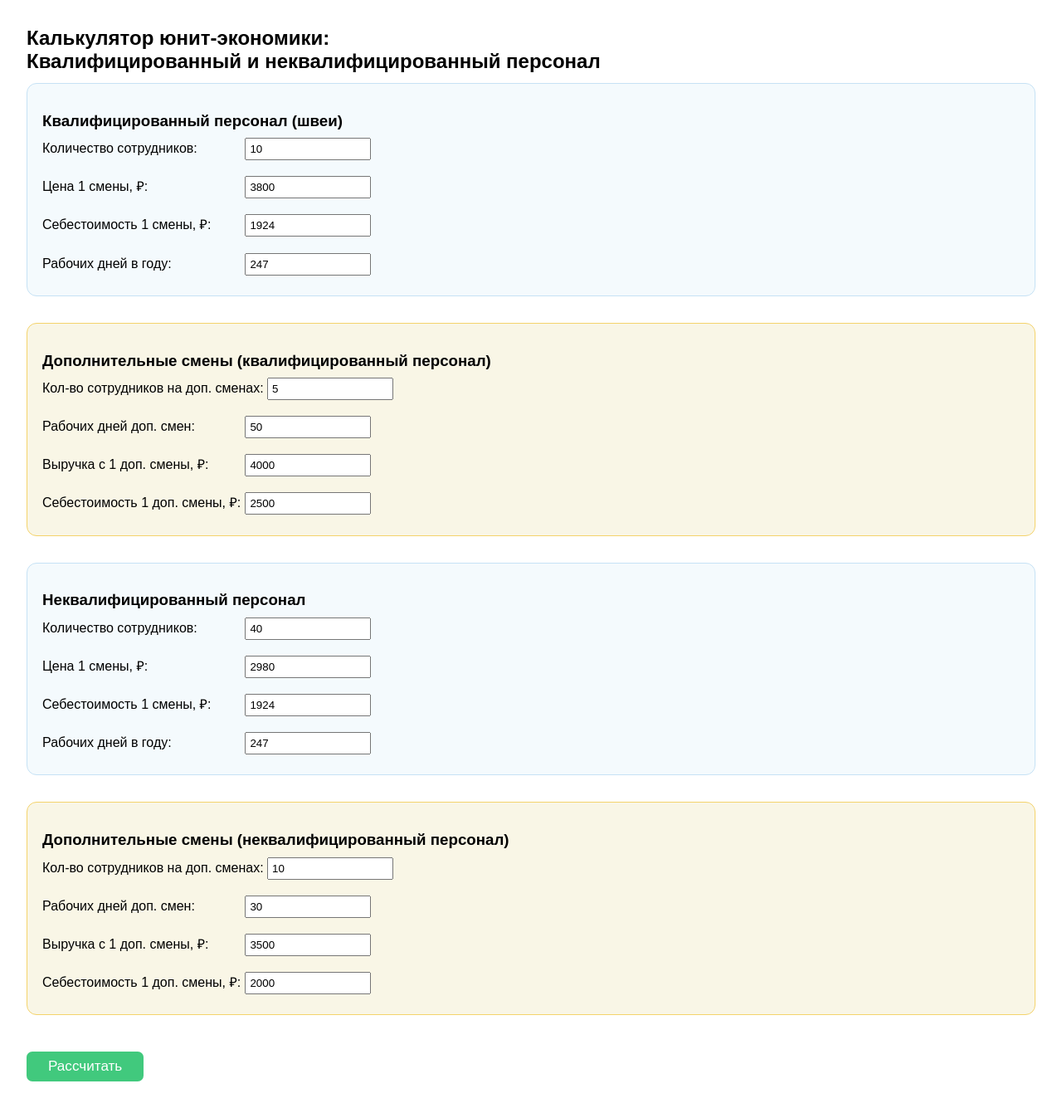
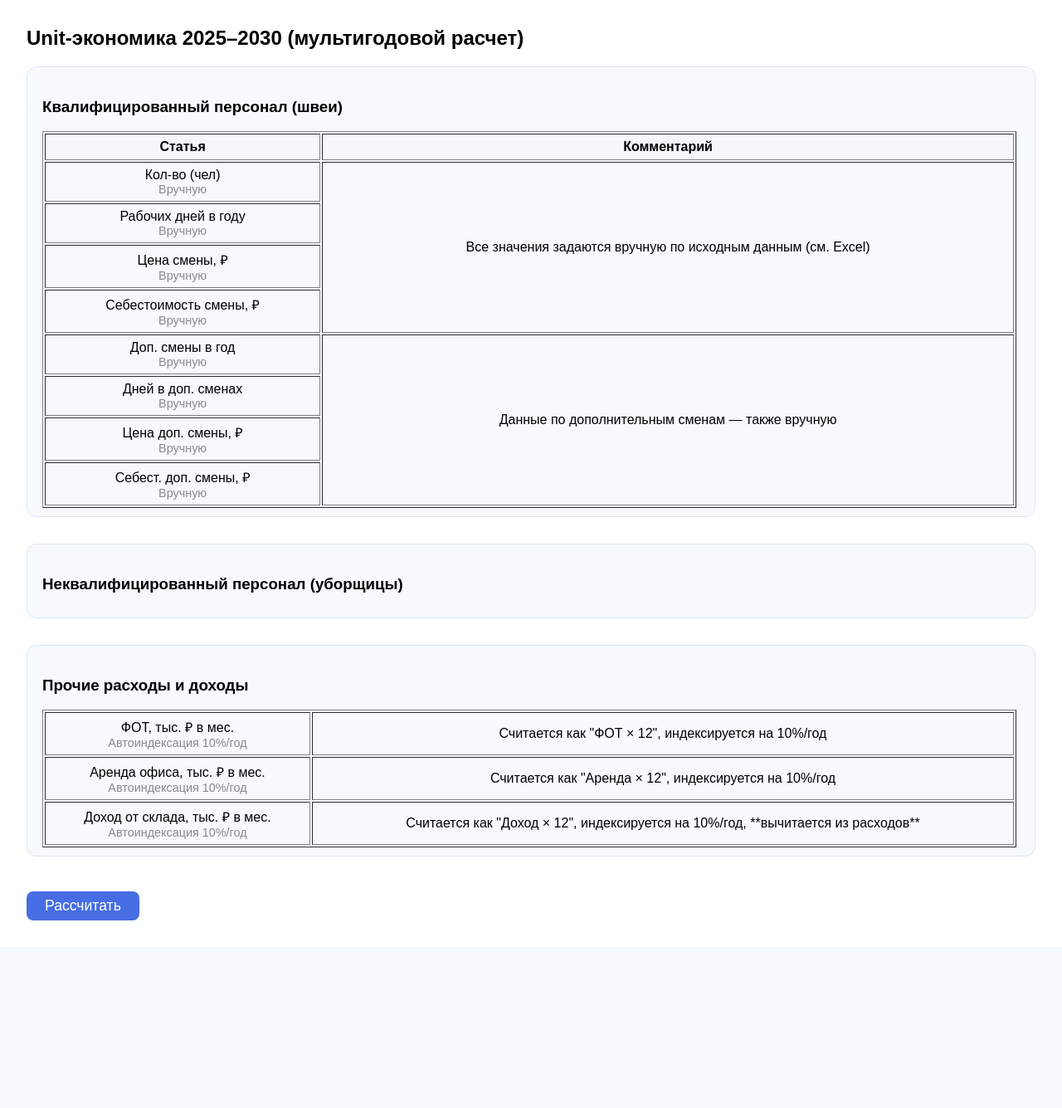
Before and after one commit to maslovmaksim92/tg_bots, a FastAPI app: page /unit-economy/ in a window 1280 px wide. Shown: the whole page at 83% size. After the commit the page ends 1109 px from the top, so only its background shows below. Run offline with FastAPI, Linux system fonts and the light colour scheme; parts of the project's set-up code (start-up, migrations or seed data) failed here and were passed over.

Commit message:
Update unit_economy_form.html

```diff
--- a/unit_economy/templates/unit_economy_form.html
+++ b/unit_economy/templates/unit_economy_form.html
@@ -2,194 +2,173 @@
 <html lang="ru">
 <head>
     <meta charset="UTF-8">
-    <title>Расчет юнит-экономики</title>
+    <title>Unit-экономика 2025–2030 (мультигодовой расчет)</title>
     <style>
         body { font-family: Arial, sans-serif; margin: 2rem; }
-        h2, h3 { margin-bottom: 0.5em; }
-        .form-block { margin-bottom: 1.2rem; }
-        label { display: inline-block; min-width: 240px; }
-        input[type=number] { width: 140px; padding: 4px; margin-right: 12px; }
-        button { padding: 8px 26px; margin-top: 12px; font-size: 1.07em; background: #41c97d; color: #fff; border: none; border-radius: 7px;}
-        .section { border: 1px solid #c6e2f5; border-radius: 12px; background: #f4fafd; padding: 15px 28px 5px 18px; margin-bottom: 2em; }
+        .section { border: 1px solid #dde5f3; border-radius: 12px; background: #f7fafd; padding: 18px 22px 10px 18px; margin-bottom: 2em; }
         .section-extra { background: #f9f6e6; border: 1px solid #f4d36b; }
-        .result-table { margin-top: 1.5rem; border-collapse: collapse; min-width: 620px; }
-        .result-table td, .result-table th { border: 1px solid #aaa; padding: 7px 13px; }
-        .result-table th { background: #e2eefc; }
-        .result-table tfoot th { background: #d1f9d1; }
+        .horizon-table th, .horizon-table td { text-align: center; padding: 6px; }
+        .horizon-table th { background: #f6f6fb; }
+        .horizon-table tr.section td { background: #e6f4fa; font-weight: bold; }
+        .horizon-table input { width: 80px; text-align: right; }
+        .horizon-table small { color: #888; font-size: 0.9em; display:block; }
+        .results-table { margin-top: 22px; border-collapse: collapse; width: 100%; min-width: 1200px;}
+        .results-table th, .results-table td { border: 1px solid #bbb; padding: 6px 10px; }
+        .results-table th { background: #e2eefc; }
+        .results-table td:last-child { color: #888; font-size: 0.98em;}
+        .btn-main { padding: 7px 22px; font-size: 1.1em; margin-top: 10px; border-radius: 8px; border: none; background: #466de3; color: #fff; cursor: pointer; }
+        .btn-main:hover { background: #2a4dbe; }
         .ai-block { border: 1px solid #81d08b; background: #f6fff6; border-radius: 10px; padding: 13px 18px; margin-top: 25px; font-size: 1.1em; }
-        .comment-col { color: #85837e; font-size: 0.99em; min-width: 160px;}
     </style>
 </head>
 <body>
-    <h2>Калькулятор юнит-экономики: <br>Квалифицированный и неквалифицированный персонал</h2>
-    <form method="post">
+    <h2>Unit-экономика 2025–2030 (мультигодовой расчет)</h2>
+    <form method="post" autocomplete="off">
         <div class="section">
             <h3>Квалифицированный персонал (швеи)</h3>
-            <div class="form-block">
-                <label>Количество сотрудников:</label>
-                <input type="number" name="q_count" required min="1" step="1" value="{{ form.q_count }}">
-            </div>
-            <div class="form-block">
-                <label>Цена 1 смены, ₽:</label>
-                <input type="number" name="q_price" required step="50" value="{{ form.q_price }}">
-            </div>
-            <div class="form-block">
-                <label>Себестоимость 1 смены, ₽:</label>
-                <input type="number" name="q_cost" required step="10" value="{{ form.q_cost }}">
-            </div>
-            <div class="form-block">
-                <label>Рабочих дней в году:</label>
-                <input type="number" name="q_days" required min="1" max="366" step="1" value="{{ form.q_days }}">
-            </div>
-        </div>
-        <div class="section section-extra">
-            <h3>Дополнительные смены (квалифицированный персонал)</h3>
-            <div class="form-block">
-                <label>Кол-во сотрудников на доп. сменах:</label>
-                <input type="number" name="q_extra_count" min="0" step="1" value="{{ form.q_extra_count }}">
-            </div>
-            <div class="form-block">
-                <label>Рабочих дней доп. смен:</label>
-                <input type="number" name="q_extra_days" min="0" max="366" step="1" value="{{ form.q_extra_days }}">
-            </div>
-            <div class="form-block">
-                <label>Выручка с 1 доп. смены, ₽:</label>
-                <input type="number" name="q_extra_price" min="0" step="10" value="{{ form.q_extra_price }}">
-            </div>
-            <div class="form-block">
-                <label>Себестоимость 1 доп. смены, ₽:</label>
-                <input type="number" name="q_extra_cost" min="0" step="10" value="{{ form.q_extra_cost }}">
-            </div>
-        </div>
-        <div class="section">
-            <h3>Неквалифицированный персонал</h3>
-            <div class="form-block">
-                <label>Количество сотрудников:</label>
-                <input type="number" name="nq_count" required min="1" step="1" value="{{ form.nq_count }}">
-            </div>
-            <div class="form-block">
-                <label>Цена 1 смены, ₽:</label>
-                <input type="number" name="nq_price" required step="50" value="{{ form.nq_price }}">
-            </div>
-            <div class="form-block">
-                <label>Себестоимость 1 смены, ₽:</label>
-                <input type="number" name="nq_cost" required step="10" value="{{ form.nq_cost }}">
-            </div>
-            <div class="form-block">
-                <label>Рабочих дней в году:</label>
-                <input type="number" name="nq_days" required min="1" max="366" step="1" value="{{ form.nq_days }}">
-            </div>
-        </div>
-        <div class="section section-extra">
-            <h3>Дополнительные смены (неквалифицированный персонал)</h3>
-            <div class="form-block">
-                <label>Кол-во сотрудников на доп. сменах:</label>
-                <input type="number" name="nq_extra_count" min="0" step="1" value="{{ form.nq_extra_count }}">
-            </div>
-            <div class="form-block">
-                <label>Рабочих дней доп. смен:</label>
-                <input type="number" name="nq_extra_days" min="0" max="366" step="1" value="{{ form.nq_extra_days }}">
-            </div>
-            <div class="form-block">
-                <label>Выручка с 1 доп. смены, ₽:</label>
-                <input type="number" name="nq_extra_price" min="0" step="10" value="{{ form.nq_extra_price }}">
-            </div>
-            <div class="form-block">
-                <label>Себестоимость 1 доп. смены, ₽:</label>
-                <input type="number" name="nq_extra_cost" min="0" step="10" value="{{ form.nq_extra_cost }}">
-            </div>
-        </div>
-        <button type="submit">Рассчитать</button>
-    </form>
-
-    {% if kval and nekval %}
-    <h3>Результаты расчёта</h3>
-    <table class="result-table">
+            <table class="horizon-table" border="1" style="width:100%; min-width:900px;">
                 <tr>
-            <th>Показатель</th>
-            <th>Квалиф.</th>
-            <th>Неквалиф.</th>
+                    <th>Статья</th>
+                    {% for year in YEARS %}
+                        <th>{{ year }}</th>
+                    {% endfor %}
                     <th>Комментарий</th>
                 </tr>
                 <tr>
-            <td>Смен в год</td>
-            <td>{{ kval.shifts_per_year }}</td>
-            <td>{{ nekval.shifts_per_year }}</td>
-            <td class="comment-col">{{ COMMENTS.shifts_per_year }}</td>
+                    <td>Кол-во (чел)<br><small>Вручную</small></td>
+                    {% for year in YEARS %}
+                        <td><input type="number" min="0" step="1" name="{{ year }}_q_count" value="{{ form[year]['q_count'] }}"></td>
+                    {% endfor %}
+                    <td rowspan="4">Все значения задаются вручную по исходным данным (см. Excel)</td>
                 </tr>
                 <tr>
-            <td>Выручка основная</td>
-            <td>{{ kval.main_revenue|round(2) }}</td>
-            <td>{{ nekval.main_revenue|round(2) }}</td>
-            <td class="comment-col">{{ COMMENTS.main_revenue }}</td>
+                    <td>Рабочих дней в году<br><small>Вручную</small></td>
+                    {% for year in YEARS %}
+                        <td><input type="number" min="1" max="366" step="1" name="{{ year }}_q_days" value="{{ form[year]['q_days'] }}"></td>
+                    {% endfor %}
                 </tr>
                 <tr>
-            <td>Себестоимость основная</td>
-            <td>{{ kval.main_cost|round(2) }}</td>
-            <td>{{ nekval.main_cost|round(2) }}</td>
-            <td class="comment-col">{{ COMMENTS.main_cost }}</td>
+                    <td>Цена смены, ₽<br><small>Вручную</small></td>
+                    {% for year in YEARS %}
+                        <td><input type="number" min="0" step="10" name="{{ year }}_q_price" value="{{ form[year]['q_price'] }}"></td>
+                    {% endfor %}
                 </tr>
                 <tr>
-            <td>Опер. прибыль основная</td>
-            <td>{{ kval.main_profit|round(2) }}</td>
-            <td>{{ nekval.main_profit|round(2) }}</td>
-            <td class="comment-col">{{ COMMENTS.main_profit }}</td>
+                    <td>Себестоимость смены, ₽<br><small>Вручную</small></td>
+                    {% for year in YEARS %}
+                        <td><input type="number" min="0" step="10" name="{{ year }}_q_cost" value="{{ form[year]['q_cost'] }}"></td>
+                    {% endfor %}
                 </tr>
                 <tr>
-            <td>Смен в доп. сменах</td>
-            <td>{{ kval.extra_shifts }}</td>
-            <td>{{ nekval.extra_shifts }}</td>
-            <td class="comment-col">{{ COMMENTS.extra_shifts }}</td>
+                    <td>Доп. смены в год<br><small>Вручную</small></td>
+                    {% for year in YEARS %}
+                        <td><input type="number" min="0" step="1" name="{{ year }}_q_extra_count" value="{{ form[year]['q_extra_count'] }}"></td>
+                    {% endfor %}
+                    <td rowspan="4">Данные по дополнительным сменам — также вручную</td>
                 </tr>
                 <tr>
-            <td>Выручка с доп. смен</td>
-            <td>{{ kval.extra_revenue|round(2) }}</td>
-            <td>{{ nekval.extra_revenue|round(2) }}</td>
-            <td class="comment-col">{{ COMMENTS.extra_revenue }}</td>
+                    <td>Дней в доп. сменах<br><small>Вручную</small></td>
+                    {% for year in YEARS %}
+                        <td><input type="number" min="0" max="366" step="1" name="{{ year }}_q_extra_days" value="{{ form[year]['q_extra_days'] }}"></td>
+                    {% endfor %}
                 </tr>
                 <tr>
-            <td>Себестоимость доп. смен</td>
-            <td>{{ kval.extra_cost|round(2) }}</td>
-            <td>{{ nekval.extra_cost|round(2) }}</td>
-            <td class="comment-col">{{ COMMENTS.extra_cost }}</td>
+                    <td>Цена доп. смены, ₽<br><small>Вручную</small></td>
+                    {% for year in YEARS %}
+                        <td><input type="number" min="0" step="10" name="{{ year }}_q_extra_price" value="{{ form[year]['q_extra_price'] }}"></td>
+                    {% endfor %}
                 </tr>
                 <tr>
-            <td>Опер. прибыль доп. смен</td>
-            <td>{{ kval.extra_profit|round(2) }}</td>
-            <td>{{ nekval.extra_profit|round(2) }}</td>
-            <td class="comment-col">{{ COMMENTS.extra_profit }}</td>
+                    <td>Себест. доп. смены, ₽<br><small>Вручную</small></td>
+                    {% for year in YEARS %}
+                        <td><input type="number" min="0" step="10" name="{{ year }}_q_extra_cost" value="{{ form[year]['q_extra_cost'] }}"></td>
+                    {% endfor %}
                 </tr>
-        <tfoot>
+            </table>
+        </div>
+        <div class="section">
+            <h3>Неквалифицированный персонал (уборщицы)</h3>
+            <!-- аналогично, повторить структуру таблицы как выше, поля nq_* -->
+            <!-- ... -->
+        </div>
+        <div class="section">
+            <h3>Прочие расходы и доходы</h3>
+            <table class="horizon-table" border="1" style="width:100%;">
                 <tr>
-            <th>Суммарная выручка</th>
-            <th>{{ kval.total_revenue|round(2) }}</th>
-            <th>{{ nekval.total_revenue|round(2) }}</th>
-            <th class="comment-col">{{ COMMENTS.total_revenue }}</th>
+                    <td>ФОТ, тыс. ₽ в мес.<br><small>Автоиндексация 10%/год</small></td>
+                    {% for year in YEARS %}
+                        <td><input type="number" min="0" step="100" name="{{ year }}_fot" value="{{ form[year]['fot'] }}"></td>
+                    {% endfor %}
+                    <td>Считается как "ФОТ × 12", индексируется на 10%/год</td>
                 </tr>
                 <tr>
-            <th>Суммарная себестоимость</th>
-            <th>{{ kval.total_cost|round(2) }}</th>
-            <th>{{ nekval.total_cost|round(2) }}</th>
-            <th class="comment-col">{{ COMMENTS.total_cost }}</th>
+                    <td>Аренда офиса, тыс. ₽ в мес.<br><small>Автоиндексация 10%/год</small></td>
+                    {% for year in YEARS %}
+                        <td><input type="number" min="0" step="10" name="{{ year }}_office_rent" value="{{ form[year]['office_rent'] }}"></td>
+                    {% endfor %}
+                    <td>Считается как "Аренда × 12", индексируется на 10%/год</td>
                 </tr>
                 <tr>
-            <th>Суммарная опер. прибыль</th>
-            <th>{{ kval.operational_profit|round(2) }}</th>
-            <th>{{ nekval.operational_profit|round(2) }}</th>
-            <th class="comment-col">{{ COMMENTS.operational_profit }}</th>
+                    <td>Доход от склада, тыс. ₽ в мес.<br><small>Автоиндексация 10%/год</small></td>
+                    {% for year in YEARS %}
+                        <td><input type="number" min="0" step="10" name="{{ year }}_warehouse_income" value="{{ form[year]['warehouse_income'] }}"></td>
+                    {% endfor %}
+                    <td>Считается как "Доход × 12", индексируется на 10%/год, **вычитается из расходов**</td>
+                </tr>
+            </table>
+        </div>
+        <div style="text-align:left; margin-top:10px;">
+            <button type="submit" class="btn-main">Рассчитать</button>
+        </div>
+    </form>
+
+    {% if results_per_year %}
+    <h3>Итоговые показатели по годам</h3>
+    <table class="results-table">
+        <tr>
+            <th>Показатель</th>
+            {% for year in YEARS %}
+                <th>{{ year }}</th>
+            {% endfor %}
+            <th>Комментарий/Формула</th>
         </tr>
         <tr>
-            <th colspan="3">Сумма по всем блокам</th>
-            <th>{{ summary.operational_profit|round(2) }}</th>
+            <td>Смен в год (квалиф.)</td>
+            {% for year in YEARS %}
+                <td>{{ results_per_year[year].q_shifts }}</td>
+            {% endfor %}
+            <td>Кол-во × дней</td>
         </tr>
-        </tfoot>
+        <tr>
+            <td>Выручка (квалиф.)</td>
+            {% for year in YEARS %}
+                <td>{{ results_per_year[year].q_revenue }}</td>
+            {% endfor %}
+            <td>Смены × цена смены</td>
+        </tr>
+        <!-- ... все остальные строки по аналогии ... -->
+        <tr>
+            <td>ФОТ, аренда, склад</td>
+            {% for year in YEARS %}
+                <td>{{ results_per_year[year].costs_block }}</td>
+            {% endfor %}
+            <td>ФОТ × 12 + аренда × 12 – склад × 12</td>
+        </tr>
+        <tr>
+            <th>Итого операционная прибыль</th>
+            {% for year in YEARS %}
+                <th>{{ results_per_year[year].operational_profit }}</th>
+            {% endfor %}
+            <th>Выручка – себестоимость – расходы + доходы</th>
+        </tr>
+        <!-- ... -->
     </table>
     {% endif %}
 
     {% if ai_analysis %}
         <div class="ai-block">
             <b>AI-анализ:</b><br>
-        {{ ai_analysis | format_ai_analysis | safe }}
+            {{ ai_analysis | safe }}
         </div>
     {% endif %}
 </body>
```
Lines whose indentation alone changed are shown as unchanged.
